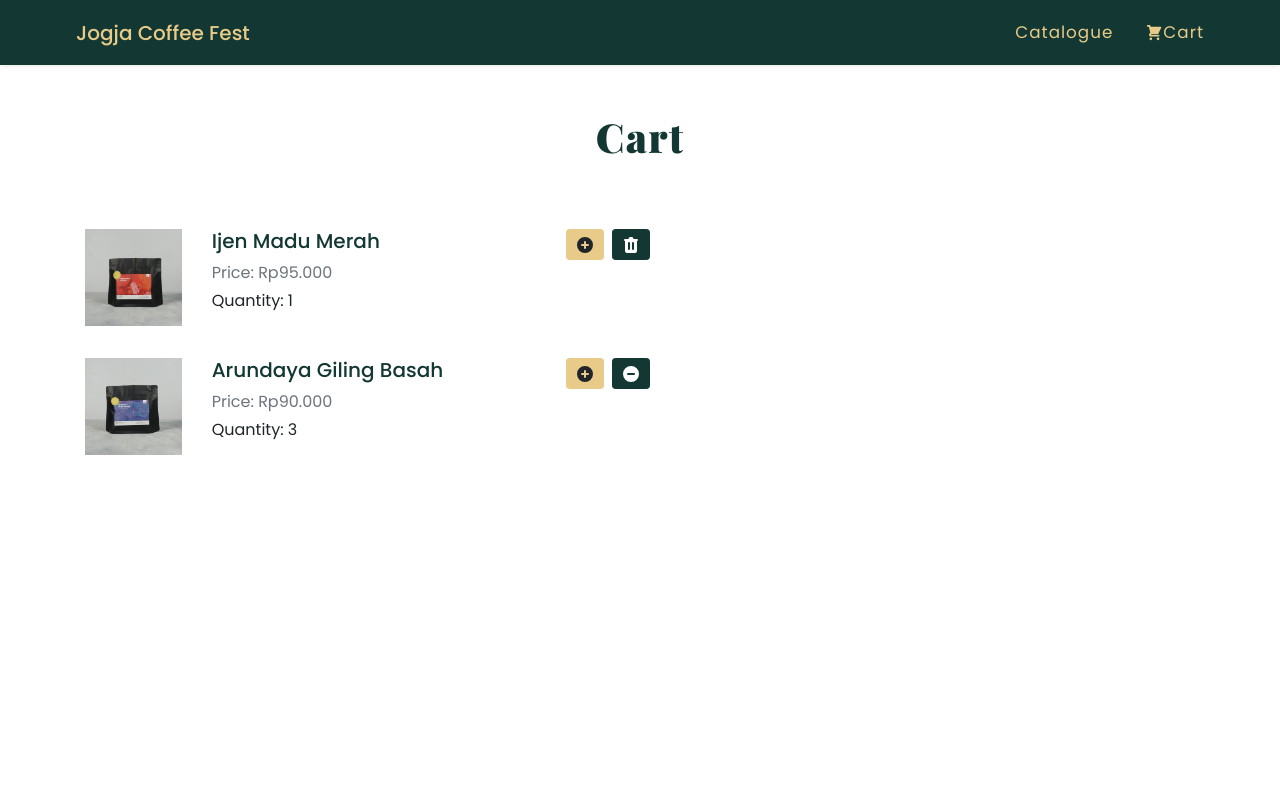
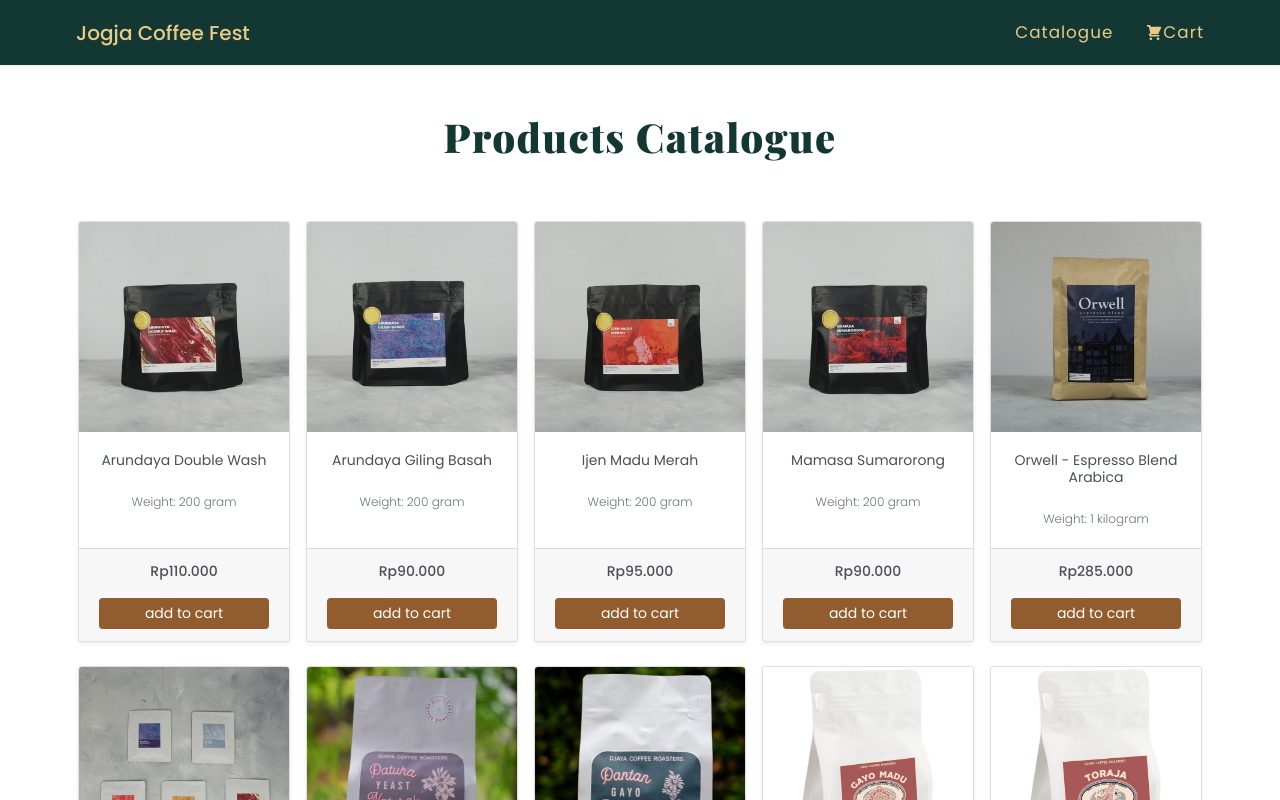
Before and after one commit to halosatrio/jogjacoffee, a React (Create React App) app: page / in a window 1280 px wide. Shown: the top 800 px of the page. Built offline with nearby package versions, Linux system fonts and the light colour scheme.

Commit message:
add redux action-reducer: addItem, implement to KatalogPage

```diff
--- a/src/App.js
+++ b/src/App.js
@@ -4,10 +4,10 @@
 // import StorePage from "./pages/StorePage";
 // import AboutPage from "./pages/AboutPage";
 // import CartPage from "./pages/CartPage";
-// import KatalogPage from "./pages/KatalogPage";
+import KatalogPage from "./pages/KatalogPage";
 // import NotFound from "./pages/NotFound";
 // import DetailPage from "./pages/DetailPage";
-import ExamplePage from "./pages/ExamplePage";
+// import ExamplePage from "./pages/ExamplePage";
 
 import "./assets/scss/style.scss";
 
@@ -15,7 +15,8 @@
   return (
     <Router>
       <Switch>
-        <Route path="/" exact component={ExamplePage} />
+        <Route path="/" exact component={KatalogPage} />
+        {/* <Route path="/" exact component={ExamplePage} /> */}
         {/* <Route path="/" exact component={StorePage} />
         <Route exact path="/about" component={AboutPage} />
         <Route path="/cart" component={CartPage} />
--- a/src/components/ItemsProduct.js
+++ b/src/components/ItemsProduct.js
@@ -4,7 +4,13 @@
 
 import { formatNumber } from "./../utils/numberFormat";
 
-const ItemsProduct = ({ product }) => {
+const ItemsProduct = (props) => {
+  const { product, cartItems, addItem, increase } = props;
+
+  const isInCart = (product) => {
+    return !!cartItems.find((item) => item.id === product.id);
+  };
+
   return (
     <div className="col mb-4 px-2">
       <div className="card text-center h-100 shadow-sm">
@@ -22,14 +28,27 @@
         <div className="card-footer">
           <p>Rp{formatNumber(product.price)}</p>
 
+          {isInCart(product) && (
             <Button
               type="button"
-            onClick={() => console.log("clicked")}
+              onClick={() => increase(product)}
               className="btn btn-outline-warning btn-sm"
+              isBlock
+            >
+              add more
+            </Button>
+          )}
+
+          {!isInCart(product) && (
+            <Button
+              type="button"
+              onClick={() => addItem(product)}
+              className="btn btn-warning btn-sm"
               isBlock
             >
               add to cart
             </Button>
+          )}
         </div>
       </div>
     </div>
@@ -37,63 +56,3 @@
 };
 
 export default ItemsProduct;
-
-// import React, { useContext } from "react";
-
-// import Button from "./common/button";
-
-// import { formatNumber } from "./../utils/numberFormat";
-// import { CartContext } from "./../context/CartContext";
-
-// const ItemsProduct = ({ product }) => {
-//   const { addProduct, cartItems, increase } = useContext(CartContext);
-
-//   const isInCart = (product) => {
-//     return !!cartItems.find((item) => item.id === product.id);
-//   };
-
-//   return (
-//     <div className="col mb-4 px-2">
-//       <div className="card text-center h-100 shadow-sm">
-//         <Button type="link" href={`/coffee/${product.id}`}>
-//           <img
-//             src={product.imageUrl}
-//             className="card-img-top"
-//             alt={product.name}
-//           />
-//         </Button>
-//         <div className="card-body">
-//           <h6>{product.name}</h6>
-//           <p className="mt-4 mb-0">{`Weight: ${product.weight}`}</p>
-//         </div>
-//         <div className="card-footer">
-//           <p>Rp{formatNumber(product.price)}</p>
-
-//           {isInCart(product) && (
-//             <Button
-//               type="button"
-//               onClick={() => increase(product)}
-//               className="btn btn-outline-warning btn-sm"
-//               isBlock
-//             >
-//               add more
-//             </Button>
-//           )}
-
-//           {!isInCart(product) && (
-//             <Button
-//               type="button"
-//               onClick={() => addProduct(product)}
-//               className="btn btn-warning btn-sm"
-//               isBlock
-//             >
-//               add to cart
-//             </Button>
-//           )}
-//         </div>
-//       </div>
-//     </div>
-//   );
-// };
-
-// export default ItemsProduct;
--- a/src/pages/KatalogPage.js
+++ b/src/pages/KatalogPage.js
@@ -6,7 +6,7 @@
 import ItemsProduct from "../components/ItemsProduct";
 import TitleText from "../components/common/titleText";
 
-import { getCoffees } from "../store/actions";
+import { getCoffees, addItem, increase } from "../store/actions";
 import { coffees } from "../services/coffee";
 
 class ExamplePage extends Component {
@@ -18,7 +18,7 @@
   }
 
   render() {
-    const { coffees } = this.props;
+    const { coffees, cartItems, addItem, increase } = this.props;
 
     return (
       <>
@@ -27,7 +27,13 @@
         <section className="katalog container my-5">
           <div className="row row-cols-2 row-cols-sm-3 row-cols-md-4 row-cols-lg-5 mb-3">
             {coffees.map((product) => (
-              <ItemsProduct key={product.id} product={product} />
+              <ItemsProduct
+                key={product.id}
+                product={product}
+                cartItems={cartItems}
+                addItem={addItem}
+                increase={increase}
+              />
             ))}
           </div>
         </section>
@@ -40,7 +46,10 @@
 const mapStateToProps = (state) => {
   return {
     coffees: state.coffees,
+    cartItems: state.cartItems,
   };
 };
 
-export default connect(mapStateToProps, { getCoffees })(ExamplePage);
+export default connect(mapStateToProps, { getCoffees, addItem, increase })(
+  ExamplePage
+);
--- a/src/store/actions/index.js
+++ b/src/store/actions/index.js
@@ -4,6 +4,7 @@
   INCREASE,
   DECREASE,
   REMOVE_ITEM,
+  ADD_ITEM,
 } from "../types";
 
 export function getCoffees(payload) {
@@ -16,6 +17,13 @@
 export function getPartner(payload) {
   return {
     type: PARTNER_LOADED,
+    payload,
+  };
+}
+
+export function addItem(payload) {
+  return {
+    type: ADD_ITEM,
     payload,
   };
 }
--- a/src/store/reducers/index.js
+++ b/src/store/reducers/index.js
@@ -4,56 +4,13 @@
   INCREASE,
   DECREASE,
   REMOVE_ITEM,
+  ADD_ITEM,
 } from "../types";
 
 const initialState = {
   coffees: [],
   partner: [],
-  cartItems: [
-    {
-      id: "blanco-3",
-      name: "Ijen Madu Merah",
-      company: "Blanco Coffee Roaster",
-      price: 95000,
-      description: {
-        origin: "Banyuwangi, Mt. Ijen, East Java",
-        altitude: "1110 - 1200 masl",
-        varietas: "Cobra, USDA 762, Lini S",
-        process: "Red Honey",
-        roasting: "Filter Roast",
-        notes:
-          "Oolong Tea Aroma, Palm Sugar, syrupy body with hints of chocolate",
-      },
-      isRecommended: false,
-      isTerbaru: false,
-      isPilihan: false,
-      weight: "200 gram",
-      imageUrl: "/images/blanco3.jpg",
-      quantity: 1,
-    },
-    {
-      id: "blanco-2",
-      name: "Arundaya Giling Basah",
-      company: "Blanco Coffee Roaster",
-      price: 90000,
-      description: {
-        origin: "Pantan Musara, Aceh Gayo",
-        altitude: "1.650 masl",
-        varietas: "Abyssinia, Catura, Bourbon",
-        process: "Giling Basah (Wet Hulled)",
-        roasting: "Filter Roast",
-        notes:
-          "Mapple Syrup Aroma, Passion Fruit, Smooth Body, Black Tea Finish",
-      },
-      isRecommended: false,
-      isTerbaru: false,
-      isPilihan: true,
-      weight: "200 gram",
-      imageUrl: "/images/blanco2.jpg",
-      quantity: 3,
-    },
-  ],
-  total: [],
+  cartItems: [],
 };
 
 function rootReducer(state = initialState, action) {
@@ -68,6 +25,20 @@
     return {
       ...state,
       partner: action.payload,
+    };
+  }
+
+  if (action.type === ADD_ITEM) {
+    if (!state.cartItems.find((item) => item.id === action.payload.id)) {
+      state.cartItems.push({
+        ...action.payload,
+        quantity: 1,
+      });
+    }
+
+    return {
+      ...state,
+      cartItems: [...state.cartItems],
     };
   }
 
```
Lines whose indentation alone changed are shown as unchanged.
